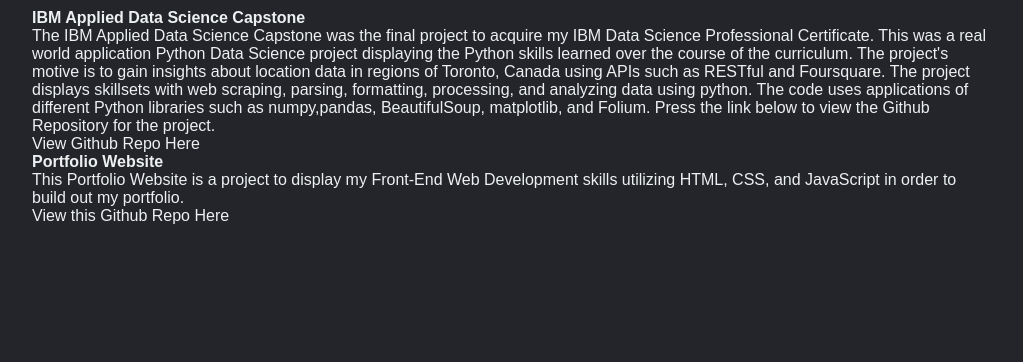
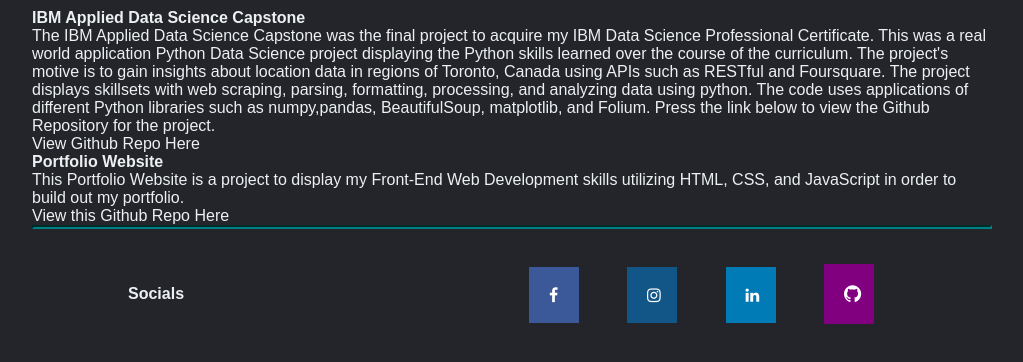
Before and after one commit to hunterw17/portfolio, a plain HTML site: page projects.html in a window 1280 px wide. Shown: the part 88-450 px from the top of the page, without its empty margins (128-1151 px from the left). Drawn offline with Linux system fonts and the light colour scheme.

Commit message:
footer bar on all pages

```diff
--- a/projects.html
+++ b/projects.html
@@ -8,6 +8,7 @@
         <meta name="viewport" content="width=device-width", initial-scale = 1.0>
         <meta http-equiv="X-UA-Compatible" content="ie=edge">
         <link rel="stylesheet" href="style.css">
+        <link rel="stylesheet" href="https://cdnjs.cloudflare.com/ajax/libs/font-awesome/4.7.0/css/font-awesome.min.css">
         <title>Projects</title>
     </head>
 
@@ -51,6 +52,21 @@
             </p>
             <a href="https://github.com/hunterw17/portfolio">View this Github Repo Here</a>
         </div>
+
+    <!--Footer Bar-->
+    <hr>
+    <footer>
+        <h4>Socials</h4>
+        <nav>
+                <ul class="footer_links">
+                    <li><a href="https://www.facebook.com/hunter.willoughby.1/" class="fa fa-facebook"></a></li>
+                    <li><a href="https://www.instagram.com/hunterw17/?hl=en" class="fa fa-instagram"></a></li>
+                    <li><a href="https://www.linkedin.com/in/hunterwilloughby/" class="fa fa-linkedin"></a></li>
+                    <li><a href="https://github.com/hunterw17" class="fa fa-github" style="color: white; font-size: 20px;";></a></li>
+                </ul>
+        <nav>
+        </footer>
+
     </body>
 
 </html>
```
Also changed, not shown: contact.html (+15 -0 lines), experience.html (+15 -0 lines).
